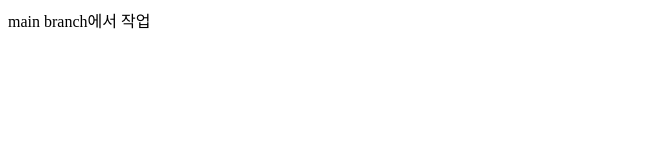
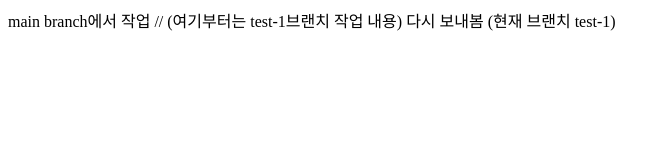
Before and after one commit to KwakYounHo/git_checkout_branch_file_test, a plain HTML site: page index.html in a window 1280 px wide. Shown: the whole page, without its empty margins (0-669 px from the left). Drawn offline with Linux system fonts and the light colour scheme.

Commit message:
결론 : 덮어쓰기 된다

```diff
--- a/index.html
+++ b/index.html
@@ -7,6 +7,7 @@
   <title>Document</title>
 </head>
 <body>
-  main branch에서 작업
+  main branch에서 작업 // (여기부터는 test-1브랜치 작업 내용)
+  다시 보내봄 (현재 브랜치 test-1)
 </body>
 </html>
```
